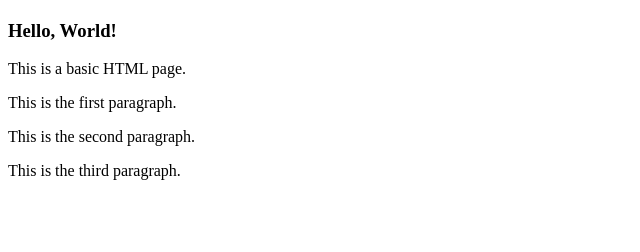
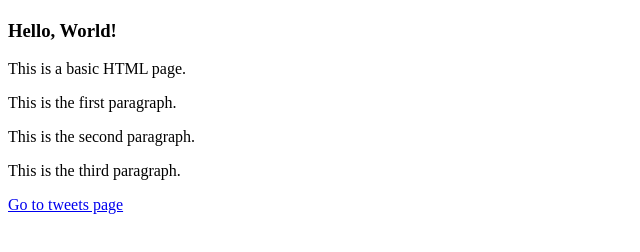
Before and after one commit to devfidz/alx_html_css, a plain HTML site: page html_basic/index.html in a window 1280 px wide. Shown: the part 430-682 px from the top of the page, without its empty margins (0-640 px from the left). Drawn offline with Linux system fonts and the light colour scheme.

Commit message:
html_basic

```diff
--- a/html_basic/index.html
+++ b/html_basic/index.html
@@ -12,5 +12,6 @@
     <p>This is the first paragraph.</p>
     <p>This is the second paragraph.</p>
     <p>This is the third paragraph.</p>
+    <a href="index.html">Go to tweets page</a>
 </body>
 </html>
```
